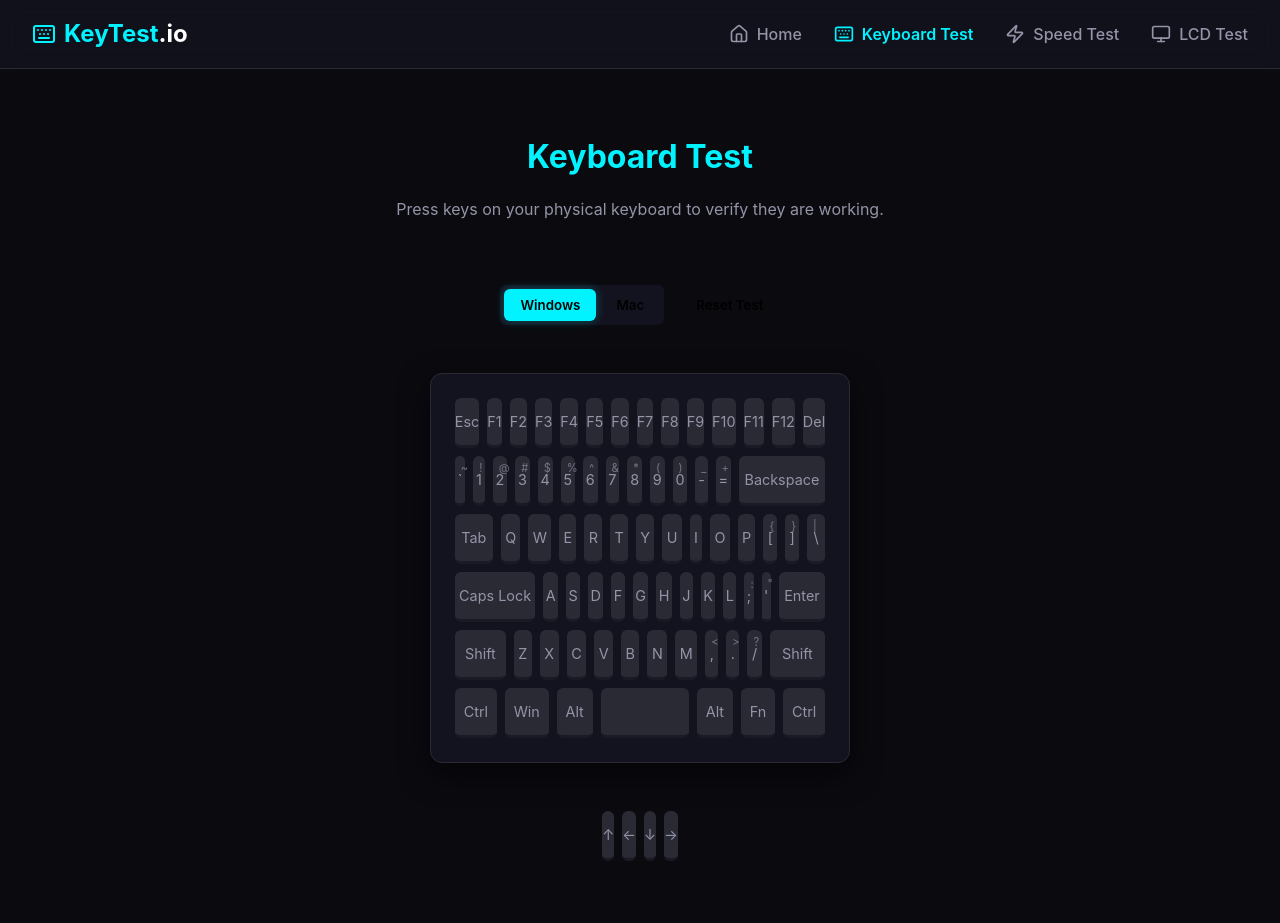
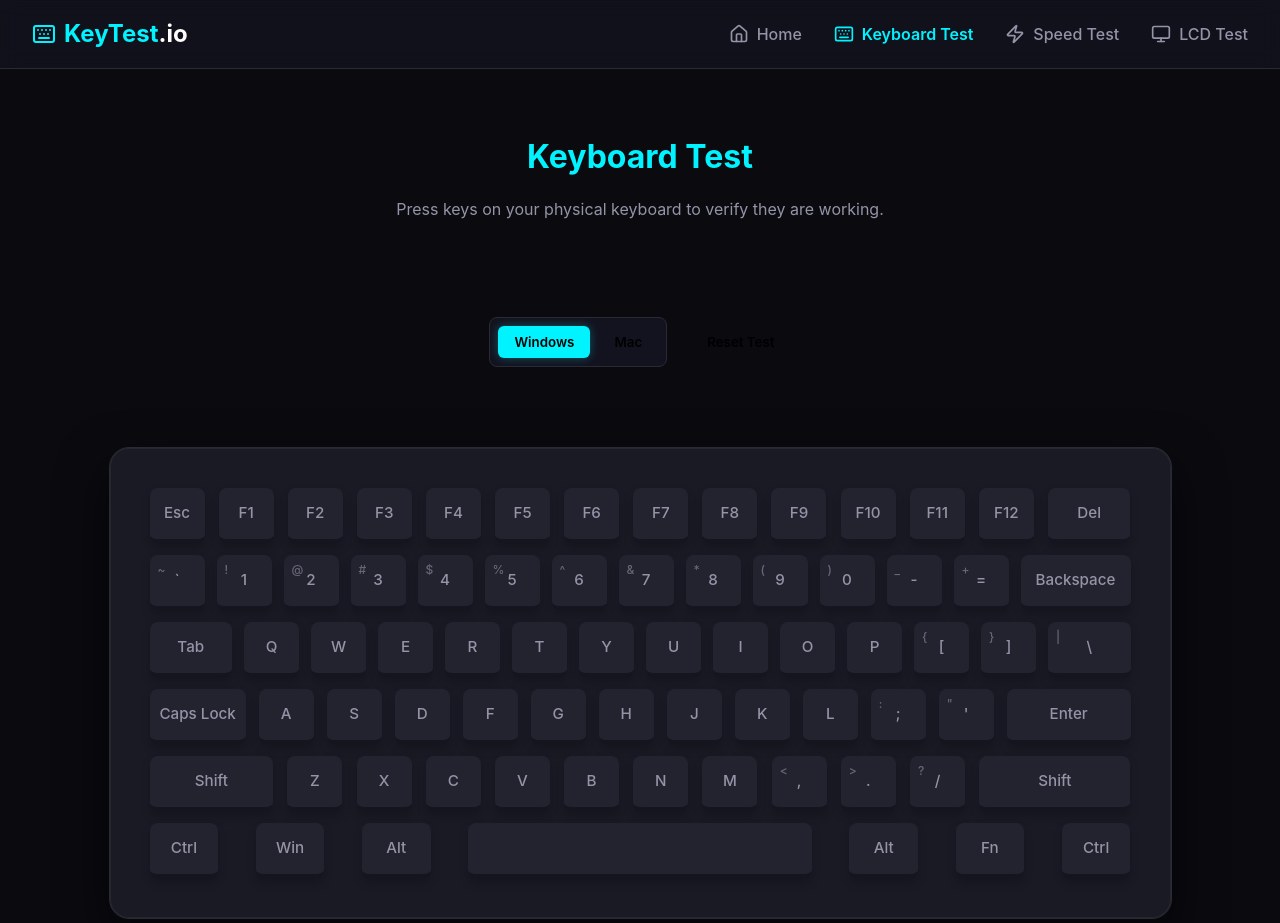
Before and after one commit to hndko/keyboard-test, a React (Vite) app: page /keyboard in a window 1280 px wide. Shown: the top 923 px of the page. Built offline with nearby package versions, Linux system fonts and the light colour scheme.

Commit message:
feat: implement keyboard testing component with dedicated styles and update README.

```diff
--- a/src/components/Keyboard.jsx
+++ b/src/components/Keyboard.jsx
@@ -86,7 +86,11 @@ const Keyboard = () => {
                   className={`key ${isActive ? "active" : ""} ${
                     isTested ? "tested" : ""
                   }`}
-                  style={{ flexGrow: k.width }}
+                  style={{
+                    width: `calc(var(--base-size) * ${k.width})`,
+                    flexGrow: 0, // Stop using flex-grow to force specific ratios
+                    flexShrink: 0,
+                  }}
                   data-code={k.code}
                 >
                   <span className="key-main">{label}</span>
@@ -109,6 +113,7 @@ const Keyboard = () => {
               testedKeys.has(k.code) ? "tested" : ""
             }`}
             data-code={k.code}
+            style={{ width: "var(--base-size)" }}
           >
             {k.label}
           </div>
--- a/src/styles/keyboard.css
+++ b/src/styles/keyboard.css
@@ -2,92 +2,140 @@
   display: flex;
   flex-direction: column;
   align-items: center;
-  gap: 2rem;
-  padding: 2rem;
+  gap: 3rem;
+  padding: 4rem 2rem;
+  width: 100%;
 }
 
 .controls {
   display: flex;
-  gap: 1rem;
-  margin-bottom: 1rem;
+  gap: 1.5rem;
+  margin-bottom: 2rem;
 }
 
 .layout-toggle {
   display: flex;
   background: var(--bg-panel);
-  border-radius: 6px;
-  padding: 0.25rem;
-  gap: 0.25rem;
+  border-radius: 8px;
+  padding: 0.5rem;
+  gap: 0.5rem;
+  border: 1px solid var(--border-color);
 }
 
 .keyboard-frame {
-  background: var(--bg-panel);
-  padding: 1.5rem;
-  border-radius: 12px;
+  background: #1a1a25;
+  padding: 2.5rem;
+  border-radius: 20px;
   border: 1px solid var(--border-color);
-  box-shadow: 0 10px 30px rgba(0, 0, 0, 0.5);
+  box-shadow: 0 20px 50px rgba(0, 0, 0, 0.5),
+    inset 0 0 0 1px rgba(255, 255, 255, 0.05);
   display: flex;
   flex-direction: column;
-  gap: 0.5rem;
-  width: 100%;
-  max-width: 900px;
+  gap: 0.75rem;
+  width: auto;
+  min-width: 1000px;
+  transform-origin: top center;
+}
+
+/* Responsive scaling if screen is too small */
+@media (max-width: 1100px) {
+  .keyboard-frame {
+    transform: scale(0.8);
+    margin-bottom: -100px;
+  }
+}
+@media (max-width: 800px) {
+  .keyboard-frame {
+    transform: scale(0.6);
+    margin-bottom: -200px;
+  }
 }
 
 .keyboard-row {
   display: flex;
-  gap: 0.5rem;
+  gap: 0.75rem;
   width: 100%;
+  justify-content: space-between;
 }
 
 .key {
-  height: 50px;
-  background: #2a2a35;
-  border-radius: 6px;
+  --base-size: 55px;
+  height: var(--base-size);
+  min-width: var(--base-size); /* Default to 1u width */
+  background: #23232f;
+  border-radius: 8px;
   display: flex;
   flex-direction: column;
   justify-content: center;
   align-items: center;
   position: relative;
-  font-size: 0.9rem;
+  font-size: 0.95rem;
+  font-weight: 500;
   color: var(--text-secondary);
-  transition: all 0.1s;
+  transition: all 0.1s cubic-bezier(0.4, 0, 0.2, 1);
   user-select: none;
-  border-bottom: 3px solid #1a1a25;
+  border-bottom: 4px solid #15151f;
+  box-shadow: 0 5px 10px rgba(0, 0, 0, 0.2);
+}
+
+/* Utility class to handle widths via inline styles or similar logic */
+/* In the component we are setting flexGrow, but for specific widths we need to be careful.
+   Ideally we want specific widths based on units. */
+
+.key:active,
+.key.active {
+  transform: translateY(4px);
+  border-bottom-width: 0px;
+  background: var(--accent-purple);
+  color: #fff;
+  box-shadow: 0 0 20px var(--accent-purple),
+    inset 0 0 10px rgba(255, 255, 255, 0.3);
 }
 
 .key.tested {
   color: var(--accent-cyan);
-  border-color: rgba(0, 243, 255, 0.3);
-  box-shadow: 0 0 5px rgba(0, 243, 255, 0.1);
+  border-color: rgba(0, 243, 255, 0.2);
+  background: rgba(0, 243, 255, 0.05);
+  box-shadow: 0 0 10px rgba(0, 243, 255, 0.1);
 }
 
-.key.active {
+.key.tested.active {
   background: var(--accent-purple);
   color: #fff;
-  border-bottom-width: 0px;
-  transform: translateY(3px);
-  box-shadow: 0 0 15px var(--accent-purple);
+  border-color: transparent;
+}
+
+.key-main {
+  z-index: 2;
 }
 
 .key-shift {
   position: absolute;
-  top: 4px;
-  left: 6px;
-  font-size: 0.7rem;
-  opacity: 0.7;
+  top: 6px;
+  left: 8px;
+  font-size: 0.75rem;
+  opacity: 0.6;
 }
 
 .arrow-keys-container {
-  margin-top: 1rem;
+  margin-top: 1.5rem;
   display: flex;
-  gap: 0.5rem;
+  gap: 0.75rem;
+  align-self: flex-end; /* Align to the right part of the structure usually, or center */
+  margin-right: 5rem; /* Approximate alignment with right shift/ctrl area */
 }
 
 .test-status {
   text-align: center;
-  margin-top: 2rem;
-  background: var(--bg-panel);
-  padding: 1rem 2rem;
-  border-radius: 8px;
+  margin-top: 3rem;
+  background: linear-gradient(145deg, var(--bg-panel), #1a1a25);
+  padding: 1.5rem 3rem;
+  border-radius: 16px;
   border: 1px solid var(--border-color);
+  box-shadow: 0 10px 30px rgba(0, 0, 0, 0.3);
 }
+
+.test-status h3 {
+  margin-bottom: 0.5rem;
+  font-size: 1.5rem;
+}
```
Also changed, not shown: 1 other file (tests, documents, lock files or other folders).
